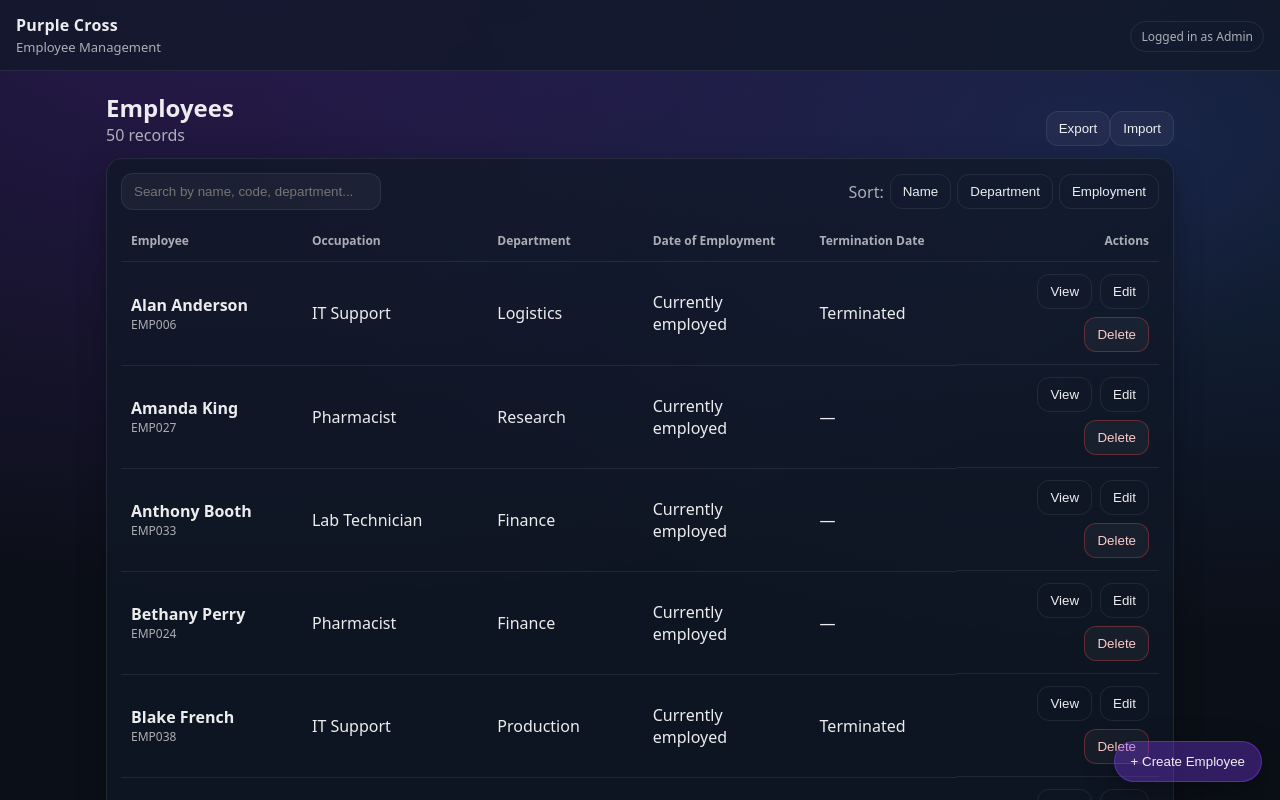
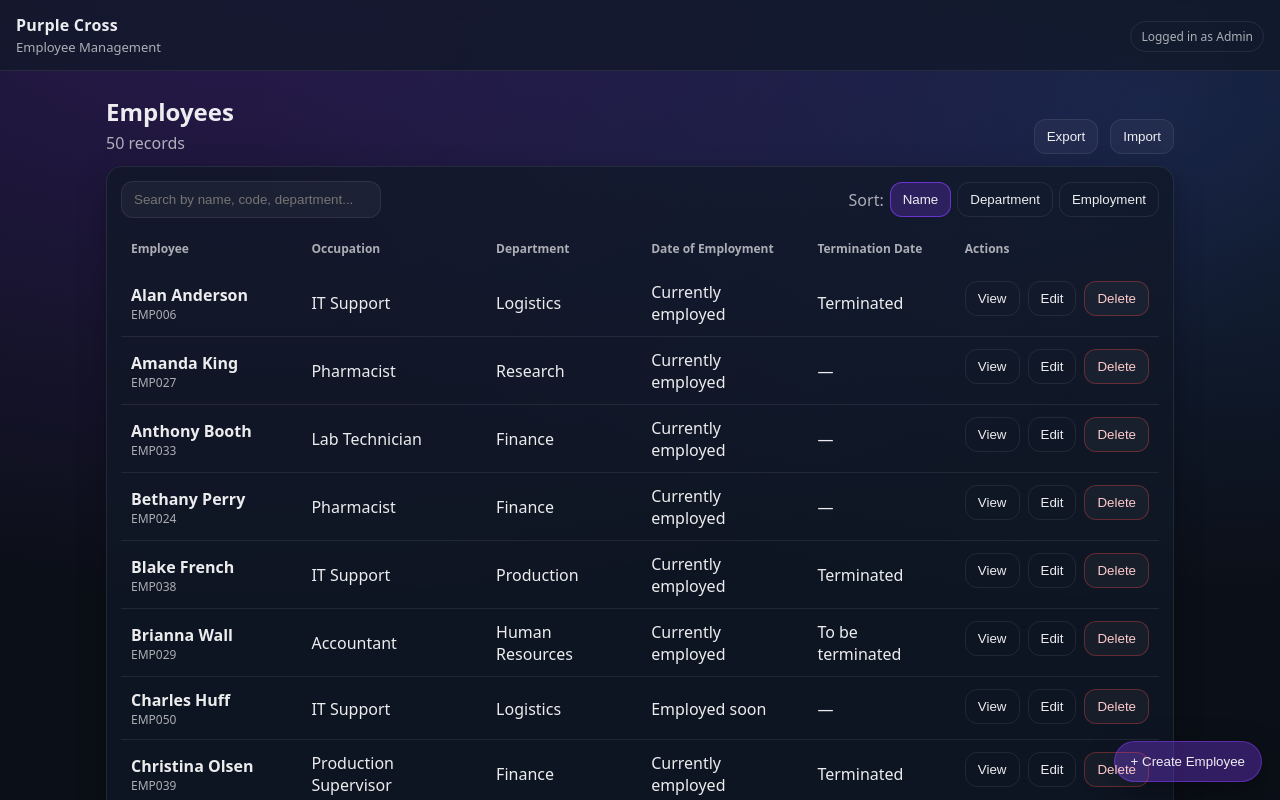
Before and after one commit to Dimitar759/Purple-cross, a Vue app: page / in a window 1280 px wide. Shown: the top 800 px of the page. Built offline with nearby package versions, Linux system fonts and the light colour scheme.

Commit message:
UI/UX polish and minor bug fixes

```diff
--- a/src/components/AppHeader.vue
+++ b/src/components/AppHeader.vue
@@ -1,6 +1,16 @@
+<script setup lang="ts">
+import { useRouter } from 'vue-router'
+
+const router = useRouter()
+
+function goHome() {
+  router.push('/')
+}
+</script>
+
 <template>
   <header class="header">
-    <div>
+    <div class="header__left" @click="goHome" role="button">
       <div class="logo">Purple Cross</div>
       <div class="subtitle">Employee Management</div>
     </div>
--- a/src/components/EmployeeForm.vue
+++ b/src/components/EmployeeForm.vue
@@ -26,7 +26,6 @@ const form = reactive<Employee>({
 const errors = computed(() => {
   const e: Record<string, string> = {}
 
-  // Required fields
   if (!form.code.trim()) e.code = 'Code is required'
   if (!form.fullName.trim()) e.fullName = 'Full name is required'
   if (!form.occupation.trim()) e.occupation = 'Occupation is required'
@@ -35,7 +34,6 @@ const errors = computed(() => {
   const today = new Date()
   today.setHours(0, 0, 0, 0)
 
-  // Employment date validation
   if (form.dateOfEmployment) {
     const d = new Date(form.dateOfEmployment)
 
@@ -46,16 +44,13 @@ const errors = computed(() => {
     }
   }
 
-  // Termination date validation
   if (form.terminationDate) {
-    const t = new Date(form.terminationDate)
+  const t = new Date(form.terminationDate)
 
-    if (Number.isNaN(t.getTime())) {
-      e.terminationDate = 'Invalid termination date'
-    } else if (t < today) {
-      e.terminationDate = 'Termination date cannot be in the past'
-    }
+  if (Number.isNaN(t.getTime())) {
+    e.terminationDate = 'Invalid termination date'
   }
+}
 
   return e
 })
--- a/src/components/EmployeeTable.vue
+++ b/src/components/EmployeeTable.vue
@@ -19,11 +19,11 @@ const sortKey = ref<
 const sortDir = ref<"asc" | "desc">("asc");
 
 function setSort(key: typeof sortKey.value) {
-  if (sortKey.value !== key) {
-    sortKey.value = key
-    sortDir.value = 'asc'
+  if (sortKey.value === key) {
+    sortDir.value = sortDir.value === "asc" ? "desc" : "asc";
   } else {
-    sortDir.value = sortDir.value === 'asc' ? 'desc' : 'asc'
+    sortKey.value = key;
+    sortDir.value = "asc";
   }
 }
 
@@ -64,13 +64,12 @@ function edit(code: string) {
 }
 
 watch(query, () => {
-  page.value = 1
-})
+  page.value = 1;
+});
 
 watch([sortKey, sortDir], () => {
-  page.value = 1
-})
-
+  page.value = 1;
+});
 </script>
 
 <template>
@@ -83,13 +82,27 @@ watch([sortKey, sortDir], () => {
       />
       <div class="sort">
         <span class="muted">Sort:</span>
-        <button class="btn btn--ghost" @click="setSort('fullName')">
+        <button
+          class="btn btn--ghost"
+          :class="{ 'btn--active': sortKey === 'fullName' }"
+          @click="setSort('fullName')"
+        >
           Name
         </button>
-        <button class="btn btn--ghost" @click="setSort('department')">
+
+        <button
+          class="btn btn--ghost"
+          :class="{ 'btn--active': sortKey === 'department' }"
+          @click="setSort('department')"
+        >
           Department
         </button>
-        <button class="btn btn--ghost" @click="setSort('dateOfEmployment')">
+
+        <button
+          class="btn btn--ghost"
+          :class="{ 'btn--active': sortKey === 'dateOfEmployment' }"
+          @click="setSort('dateOfEmployment')"
+        >
           Employment
         </button>
       </div>
--- a/src/pages/EmployeeCreatePage.vue
+++ b/src/pages/EmployeeCreatePage.vue
@@ -32,11 +32,13 @@ function cancel() {
 
 <template>
   <div class="pageTitle">
-    <div>
-      <h1>Create Employee</h1>
-      <div class="muted">Add a new record</div>
-    </div>
+  <div class="pageTitle-left">
+    <h1>Create Employee</h1>
+    <div class="muted">Add a new record</div>
   </div>
+
+  <div class="pageTitle-right"></div>
+</div>
 
   <EmployeeForm mode="create" :initial="emptyEmployee" @save="save" @cancel="cancel" />
 </template>
--- a/src/pages/EmployeeDetailsPage.vue
+++ b/src/pages/EmployeeDetailsPage.vue
@@ -1,32 +1,32 @@
 <script setup lang="ts">
-import { computed } from 'vue'
-import { useRouter } from 'vue-router'
-import EmployeeForm from '../components/EmployeeForm.vue'
-import { useEmployees } from '../composables/useEmployees'
-import type { Employee } from '../types/employee'
-import { employmentStatusLabel, terminationStatusLabel } from '../utils/dates'
+import { computed } from "vue";
+import { useRouter } from "vue-router";
+import EmployeeForm from "../components/EmployeeForm.vue";
+import { useEmployees } from "../composables/useEmployees";
+import type { Employee } from "../types/employee";
+import { employmentStatusLabel, terminationStatusLabel } from "../utils/dates";
 
-const props = defineProps<{ code: string; mode?: 'edit' }>()
-const router = useRouter()
-const { getByCode, updateEmployee } = useEmployees()
+const props = defineProps<{ code: string; mode?: "edit" }>();
+const router = useRouter();
+const { getByCode, updateEmployee } = useEmployees();
 
-const employee = computed(() => getByCode(props.code))
-const isEdit = computed(() => props.mode === 'edit')
+const employee = computed(() => getByCode(props.code));
+const isEdit = computed(() => props.mode === "edit");
 
 function goBack() {
-  router.push('/')
+  router.push("/");
 }
 
 function goEdit() {
-  router.push(`/employee/${props.code}/edit`)
+  router.push(`/employee/${props.code}/edit`);
 }
 
 function save(e: Employee) {
   try {
-    updateEmployee(props.code, e)
-    router.push(`/employee/${props.code}`)
+    updateEmployee(props.code, e);
+    router.push(`/employee/${props.code}`);
   } catch (err) {
-    alert((err as Error).message)
+    alert((err as Error).message);
   }
 }
 </script>
@@ -40,23 +40,41 @@ function save(e: Employee) {
 
   <template v-else>
     <div class="pageTitle">
-      <div>
+      <div class="pageTitle-left">
         <h1>{{ employee.fullName }}</h1>
         <div class="muted">{{ employee.code }}</div>
       </div>
 
-      <div class="right">
-        <button v-if="!isEdit" class="btn btn--primary" @click="goEdit">Edit</button>
+      <div class="pageTitle-right">
+        <button v-if="!isEdit" class="btn btn--primary" @click="goEdit">
+          Edit
+        </button>
         <button class="btn" @click="goBack">Back</button>
       </div>
     </div>
 
     <div v-if="!isEdit" class="card">
       <div class="detailsGrid">
-        <div class="kv"><div class="k">Occupation</div><div class="v">{{ employee.occupation }}</div></div>
-        <div class="kv"><div class="k">Department</div><div class="v">{{ employee.department }}</div></div>
-        <div class="kv"><div class="k">Employment</div><div class="v">{{ employmentStatusLabel(employee.dateOfEmployment) }}</div></div>
-        <div class="kv"><div class="k">Termination</div><div class="v">{{ terminationStatusLabel(employee.terminationDate) }}</div></div>
+        <div class="kv">
+          <div class="k">Occupation</div>
+          <div class="v">{{ employee.occupation }}</div>
+        </div>
+        <div class="kv">
+          <div class="k">Department</div>
+          <div class="v">{{ employee.department }}</div>
+        </div>
+        <div class="kv">
+          <div class="k">Employment</div>
+          <div class="v">
+            {{ employmentStatusLabel(employee.dateOfEmployment) }}
+          </div>
+        </div>
+        <div class="kv">
+          <div class="k">Termination</div>
+          <div class="v">
+            {{ terminationStatusLabel(employee.terminationDate) }}
+          </div>
+        </div>
       </div>
     </div>
 
--- a/src/pages/EmployeeListPage.vue
+++ b/src/pages/EmployeeListPage.vue
@@ -1,61 +1,66 @@
 <script setup lang="ts">
-import { computed, ref } from 'vue'
-import { useRouter } from 'vue-router'
-import EmployeeTable from '../components/EmployeeTable.vue'
-import ConfirmDialog from '../components/ConfirmDialog.vue'
-import { useEmployees } from '../composables/useEmployees'
+import { computed, ref } from "vue";
+import { useRouter } from "vue-router";
+import EmployeeTable from "../components/EmployeeTable.vue";
+import ConfirmDialog from "../components/ConfirmDialog.vue";
+import { useEmployees } from "../composables/useEmployees";
 
-const router = useRouter()
-const { employees, count, deleteEmployee, exportEmployees, importEmployees } = useEmployees()
-const toast = ref<string | null>(null)
-const deleteTarget = ref<string | null>(null)
-const confirmOpen = computed(() => deleteTarget.value !== null)
+const router = useRouter();
+const { employees, count, deleteEmployee, exportEmployees, importEmployees } =
+  useEmployees();
+const toast = ref<string | null>(null);
+const deleteTarget = ref<string | null>(null);
+const confirmOpen = computed(() => deleteTarget.value !== null);
 
-const fileInput = ref<HTMLInputElement | null>(null)
+const fileInput = ref<HTMLInputElement | null>(null);
+
+function showToast(message: string) {
+  toast.value = message;
+  setTimeout(() => (toast.value = null), 2500);
+}
 
 function onImport(e: Event) {
-  const file = (e.target as HTMLInputElement).files?.[0]
-  if (!file) return
-
-  try {
-    importEmployees(file)
-    toast.value = 'Employees imported successfully'
-  } catch {
-    toast.value = 'Invalid employee file'
+  const file = (e.target as HTMLInputElement).files?.[0];
+  if (file) {
+    importEmployees(file);
+    showToast("Employees imported successfully");
   }
-
-  setTimeout(() => (toast.value = null), 3000)
 }
 
 function requestDelete(code: string) {
-  deleteTarget.value = code
+  deleteTarget.value = code;
 }
 
 function confirmDelete() {
-  if (deleteTarget.value) deleteEmployee(deleteTarget.value)
-  deleteTarget.value = null
+  if (deleteTarget.value) {
+    deleteEmployee(deleteTarget.value);
+    showToast("Employee deleted successfully");
+  }
+  deleteTarget.value = null;
 }
 
 function cancelDelete() {
-  deleteTarget.value = null
+  deleteTarget.value = null;
 }
 
 function goCreate() {
-  router.push('/create')
+  router.push("/create");
 }
 </script>
 
-
 <template>
   <div v-if="toast" class="toast">{{ toast }}</div>
+
   <div class="pageTitle">
-    <div>
+  <div class="pageTitle-left">
     <h1>Employees</h1>
     <div class="muted">{{ count }} records</div>
   </div>
 
-    <div>
+  <div class="pageTitle-right">
     <button class="btn" @click="exportEmployees">Export</button>
+
+    <button class="btn" @click="fileInput?.click()">Import</button>
 
     <input
       type="file"
@@ -64,7 +69,6 @@ function goCreate() {
       ref="fileInput"
       @change="onImport"
     />
-      <button class="btn" @click="fileInput?.click()">Import</button>
   </div>
 </div>
 
--- a/src/style.css
+++ b/src/style.css
@@ -11,14 +11,20 @@
 * { box-sizing: border-box; }
 body {
   margin: 0;
-  font-family: ui-sans-serif, system-ui, -apple-system, Segoe UI, Roboto, Arial;
-  background: radial-gradient(1200px 600px at 20% 0%, rgba(124,58,237,0.25), transparent),
-              radial-gradient(900px 500px at 90% 10%, rgba(59,130,246,0.18), transparent),
-              var(--bg);
+  font-family: ui-sans-serif, system-ui;
+  background:
+    radial-gradient(1200px 600px at 20% 0%, rgba(124,58,237,0.25), transparent),
+    radial-gradient(900px 500px at 90% 10%, rgba(59,130,246,0.18), transparent),
+    var(--bg);
   color: var(--text);
 }
 
-.container { max-width: 1100px; margin: 20px auto; padding: 0 16px 80px; }
+.container {
+  max-width: 1100px;
+  margin: 0 auto;
+  padding: 24px 16px;
+}
+
 
 .header {
   display:flex; align-items:center; justify-content:space-between;
@@ -38,7 +44,7 @@ body {
   box-shadow: 0 10px 30px rgba(0,0,0,0.25);
 }
 
-.pageTitle { display:flex; align-items:flex-end; justify-content:space-between; gap: 12px; margin: 18px 0 12px; }
+
 h1 { margin: 0; font-size: 24px; }
 .muted { color: var(--muted); }
 .small { font-size: 12px; }
@@ -72,11 +78,42 @@ h1 { margin: 0; font-size: 24px; }
 
 .tableWrap { overflow-x: auto; }
 .table { width: 100%; border-collapse: collapse; min-width: 820px; }
-th, td { padding: 12px 10px; border-bottom: 1px solid var(--border); vertical-align: middle; }
+
+th, td {
+  padding: 12px 10px;
+  vertical-align: middle;
+  border-bottom: none;
+}
+
+tbody tr {
+  position: relative;
+}
+
+tbody tr::after {
+  content: "";
+  position: absolute;
+  left: 0;
+  right: 0;
+  bottom: 0;
+  height: 1px;
+  background: var(--border);
+  pointer-events: none;
+  z-index: 5;
+}
+
+tbody td {
+  position: relative;
+  z-index: 1;
+}
+
 th { text-align: left; font-size: 12px; color: var(--muted); user-select: none; }
 .thClickable { cursor: pointer; }
-.right { text-align: right; }
-.actions { display:flex; justify-content:flex-end; gap: 8px; flex-wrap: wrap; }
+.actions {
+  display: flex;
+  justify-content: flex-end;
+  gap: 8px;
+  white-space: nowrap;
+}
 .nameCell .name { font-weight: 650; }
 .empty { padding: 18px 10px; color: var(--muted); text-align: center; }
 
@@ -101,7 +138,12 @@ th { text-align: left; font-size: 12px; color: var(--muted); user-select: none;
 }
 .field { display:flex; flex-direction: column; gap: 6px; font-size: 13px; color: var(--muted); }
 .error { color: #fca5a5; font-size: 12px; }
-.formActions { display:flex; justify-content:flex-end; gap: 10px; margin-top: 14px; }
+.formActions {
+  display: flex;
+  justify-content: flex-end;
+  gap: 12px;
+  margin-top: 24px;
+}
 
 .detailsGrid { display:grid; grid-template-columns: repeat(2, minmax(0,1fr)); gap: 12px; }
 .kv { padding: 10px; border: 1px solid var(--border); border-radius: 12px; background: rgba(255,255,255,0.03); }
@@ -109,12 +151,25 @@ th { text-align: left; font-size: 12px; color: var(--muted); user-select: none;
 .v { font-size: 14px; }
 
 .modalOverlay {
-  position: fixed; inset: 0;
-  background: rgba(0,0,0,0.55);
-  display:flex; align-items:center; justify-content:center;
+  position: fixed;
+  inset: 0;
+  background: rgba(0,0,0,0.65);
+  display: flex;
+  align-items: center;
+  justify-content: center;
   padding: 16px;
+
+  z-index: 1000;          /* 🔥 REQUIRED */
+  pointer-events: auto;  /* 🔥 REQUIRED */
 }
-.modal { width: 100%; max-width: 420px; }
+
+.modal {
+  background: rgba(17,24,39,0.95);
+  border: 1px solid var(--border);
+  border-radius: 16px;
+  padding: 16px;
+  box-shadow: 0 20px 60px rgba(0,0,0,0.6);
+}
 .modalTitle { margin: 0 0 8px; }
 .modalActions { display:flex; justify-content:flex-end; gap: 10px; margin-top: 14px; }
 
@@ -132,16 +187,56 @@ th { text-align: left; font-size: 12px; color: var(--muted); user-select: none;
 
 .toast {
   position: fixed;
-  top: 80px;
-  right: 20px;
+  bottom: 90px;
+  right: 18px;
   background: rgba(17,24,39,0.95);
   border: 1px solid var(--border);
   padding: 12px 16px;
   border-radius: 12px;
   box-shadow: 0 10px 30px rgba(0,0,0,0.4);
+  z-index: 50;
 }
 
 input[type="date"]::-webkit-calendar-picker-indicator {
   filter: invert(1);
   cursor: pointer;
 }
+
+.btn--active {
+  border-color: rgba(124,58,237,0.8);
+  background: rgba(124,58,237,0.25);
+}
+
+.header__left {
+  cursor: pointer;
+}
+
+
+html, body, #app {
+  min-height: 100%;
+}
+
+.pageTitle {
+  display: flex;
+  justify-content: space-between;
+  align-items: flex-end;
+  padding-bottom: 12px;
+}
+.pageTitle-left {
+  display: flex;
+  flex-direction: column;
+  gap: 4px;
+}
+
+.pageTitle-right {
+  display: flex;
+  align-items: center;
+  gap: 12px;
+}
+
+.centerPage {
+  min-height: calc(100vh - 64px); /* header height */
+  display: flex;
+  align-items: center;
+  justify-content: center;
+}
```
Also changed, not shown: src/App.vue (line endings or trailing spaces). Lines whose indentation alone changed are shown as unchanged.
